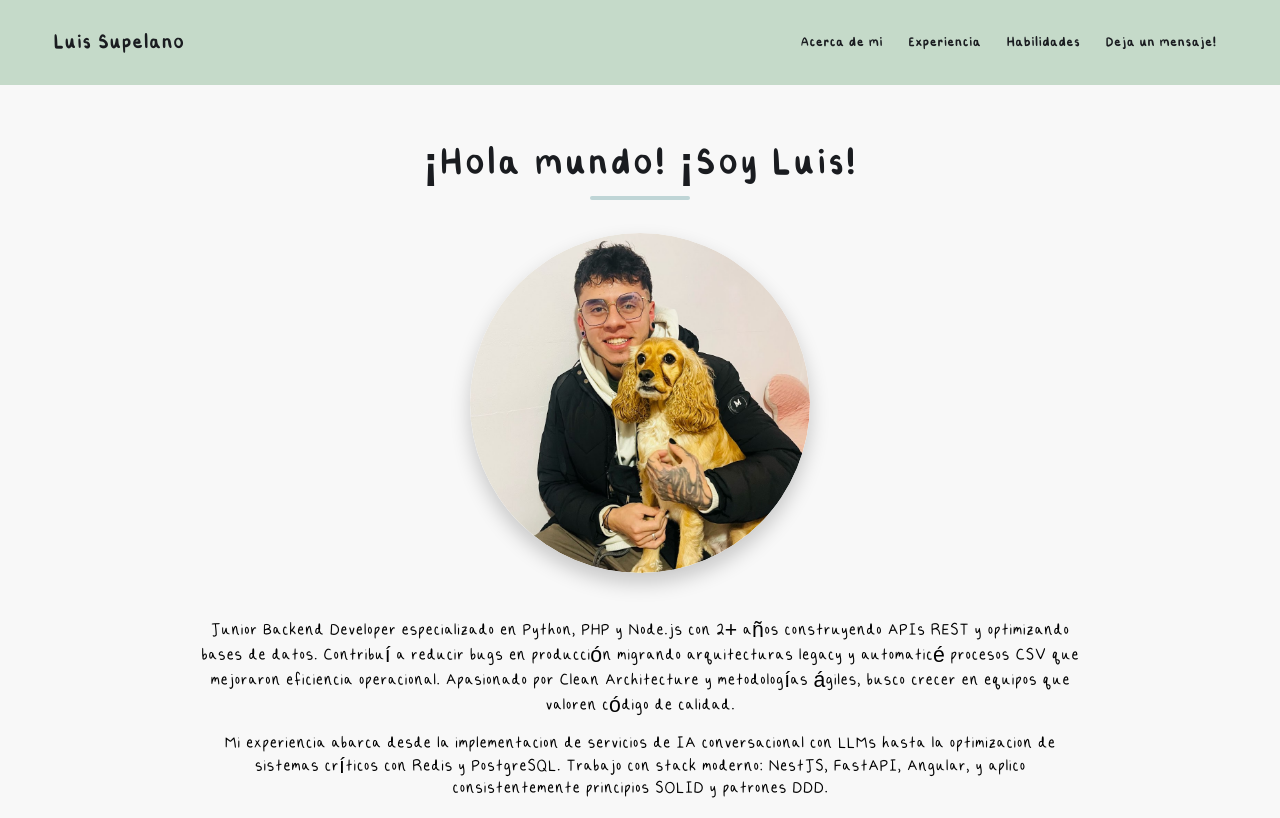
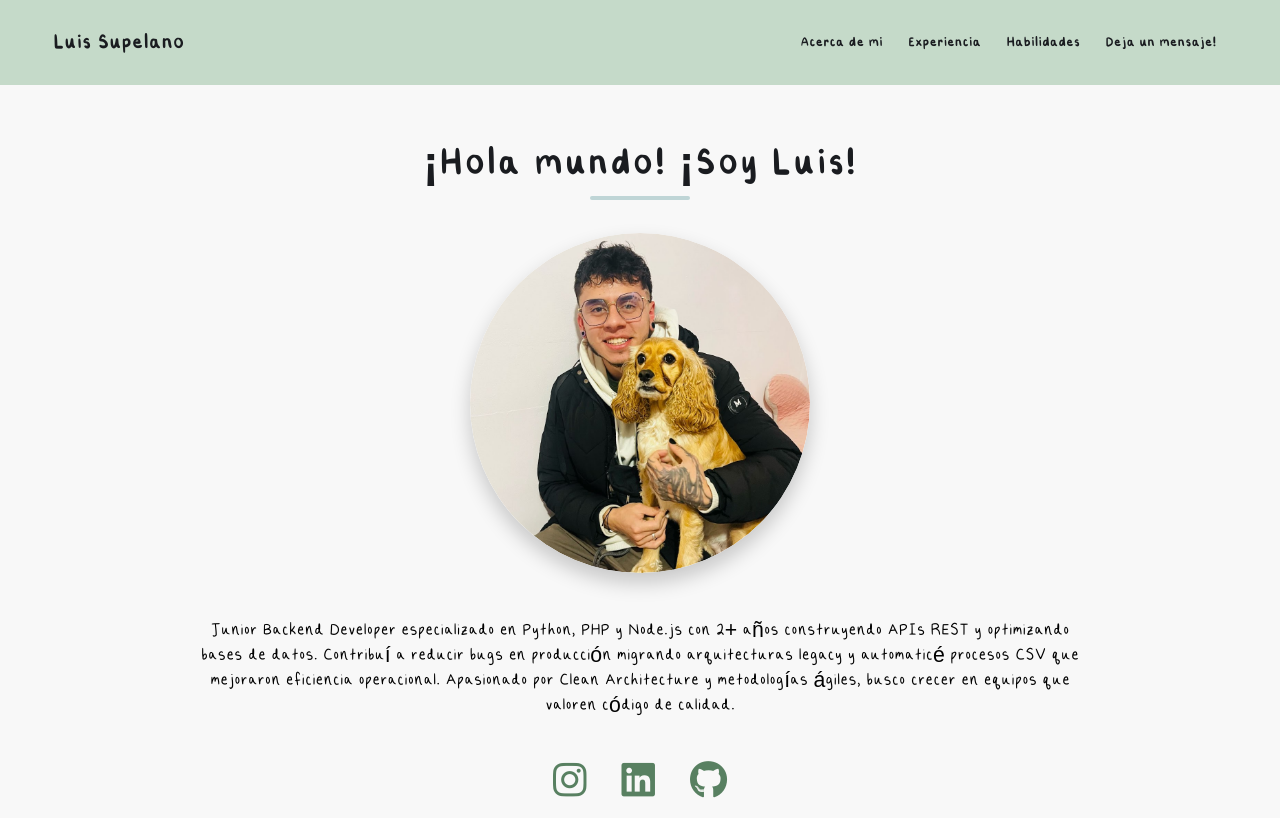
Before and after one commit to LuisEnriqueSS/portafolio, a plain HTML site: page index.html in a window 1280 px wide. Shown: the top 818 px of the page. Drawn offline with nearby package versions, Linux system fonts and the light colour scheme.

Commit message:
Eliminar contenido redundante en la sección de biografía de index.html, simplificando la descripción de la experiencia del Junior Backend Developer y enfocándose en habilidades clave como la construcción de APIs REST y la optimización de bases de datos.

```diff
--- a/index.html
+++ b/index.html
@@ -46,13 +46,6 @@
             <p>
                 Junior Backend Developer especializado en Python, PHP y Node.js con 2+ años construyendo APIs REST y optimizando bases de datos. Contribuí a reducir bugs en producción migrando arquitecturas legacy y automaticé procesos CSV que mejoraron eficiencia operacional. Apasionado por Clean Architecture y metodologías ágiles, busco crecer en equipos que valoren código de calidad.
             </p>
-            <br>
-            <p>
-                Mi experiencia abarca desde la implementacion de servicios de IA conversacional con LLMs hasta la
-                optimizacion de sistemas críticos con Redis y PostgreSQL. Trabajo con stack moderno:
-                NestJS, FastAPI, Angular, y aplico consistentemente principios SOLID y patrones DDD.
-            </p>
-            <br>
         </div>
         <div class="social-links">
             <a href="https://www.instagram.com/luis.enriquito/?hl=es" target="_blank">
```
